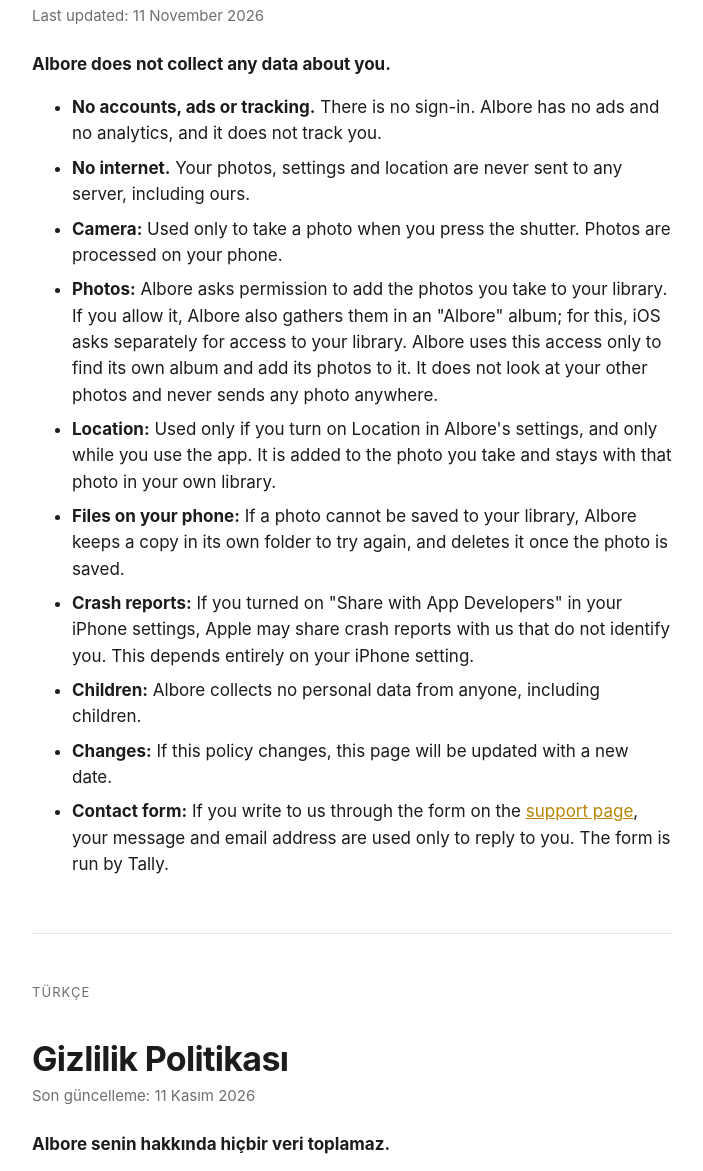
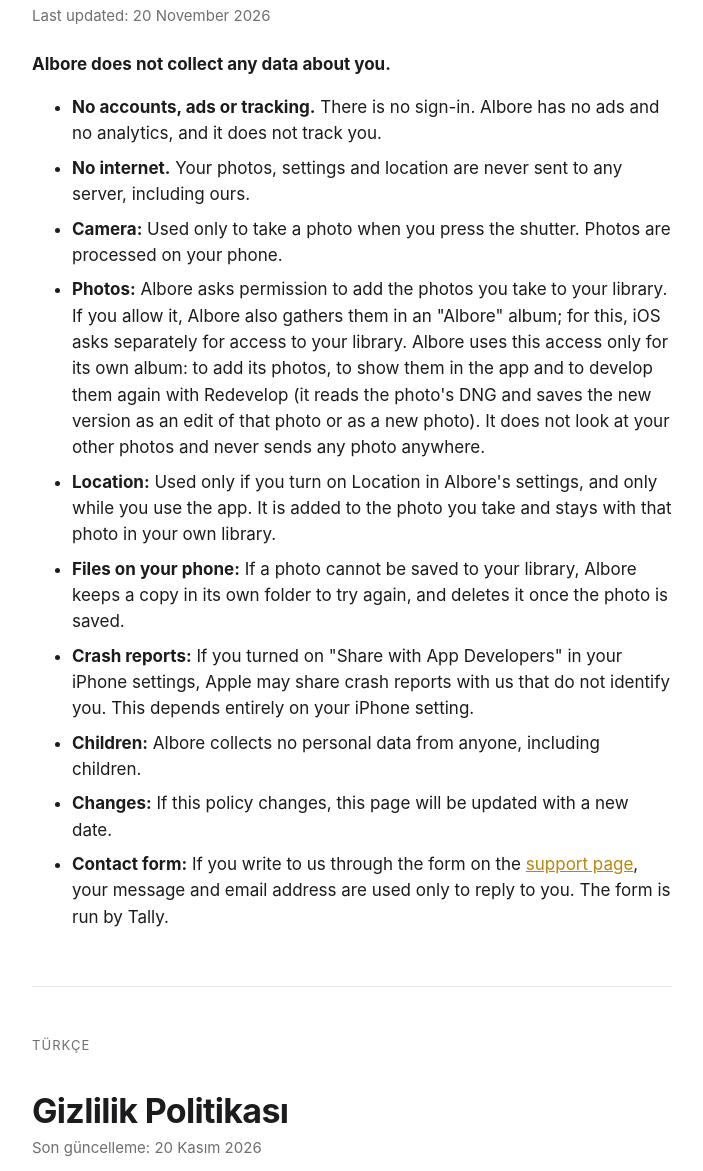
Before and after one commit to albore-app/albore-app.github.io, a plain HTML site: page privacy/index.html in a window 1280 px wide. Shown: the part 209-1380 px from the top of the page, without its empty margins (288-991 px from the left). Drawn offline with Linux system fonts and the light colour scheme.

Commit message:
Privacy: Photos access also used by Redevelop (Banyo), own album only; date 20 November 2026

```diff
--- a/privacy/index.html
+++ b/privacy/index.html
@@ -1,11 +1,11 @@
 <!doctype html><html lang="en"><head><meta charset="utf-8"><meta name="viewport" content="width=device-width,initial-scale=1"><link rel="icon" href="/icon.png?v=2"><link rel="apple-touch-icon" href="/icon.png?v=2"><title>Albore Privacy Policy</title><link rel="stylesheet" href="/style.css?v=2"></head><body><main><header><a class="brand" href="/"><img src="/icon.png?v=2" alt="" width="36" height="36">Albore</a><nav><a href="/privacy/">Privacy</a><a href="/support/">Support</a></nav></header>
-<h1>Privacy Policy</h1><p class="date">Last updated: 11 November 2026</p>
+<h1>Privacy Policy</h1><p class="date">Last updated: 20 November 2026</p>
 <p><strong>Albore does not collect any data about you.</strong></p>
 <ul>
 <li><strong>No accounts, ads or tracking.</strong> There is no sign-in. Albore has no ads and no analytics, and it does not track you.</li>
 <li><strong>No internet.</strong> Your photos, settings and location are never sent to any server, including ours.</li>
 <li><strong>Camera:</strong> Used only to take a photo when you press the shutter. Photos are processed on your phone.</li>
-<li><strong>Photos:</strong> Albore asks permission to add the photos you take to your library. If you allow it, Albore also gathers them in an "Albore" album; for this, iOS asks separately for access to your library. Albore uses this access only to find its own album and add its photos to it. It does not look at your other photos and never sends any photo anywhere.</li>
+<li><strong>Photos:</strong> Albore asks permission to add the photos you take to your library. If you allow it, Albore also gathers them in an "Albore" album; for this, iOS asks separately for access to your library. Albore uses this access only for its own album: to add its photos, to show them in the app and to develop them again with Redevelop (it reads the photo's DNG and saves the new version as an edit of that photo or as a new photo). It does not look at your other photos and never sends any photo anywhere.</li>
 <li><strong>Location:</strong> Used only if you turn on Location in Albore's settings, and only while you use the app. It is added to the photo you take and stays with that photo in your own library.</li>
 <li><strong>Files on your phone:</strong> If a photo cannot be saved to your library, Albore keeps a copy in its own folder to try again, and deletes it once the photo is saved.</li>
 <li><strong>Crash reports:</strong> If you turned on "Share with App Developers" in your iPhone settings, Apple may share crash reports with us that do not identify you. This depends entirely on your iPhone setting.</li>
@@ -14,13 +14,13 @@
 <li><strong>Contact form:</strong> If you write to us through the form on the <a href="/support/">support page</a>, your message and email address are used only to reply to you. The form is run by Tally.</li>
 </ul>
 <hr><p class="lang">Türkçe</p>
-<h1>Gizlilik Politikası</h1><p class="date">Son güncelleme: 11 Kasım 2026</p>
+<h1>Gizlilik Politikası</h1><p class="date">Son güncelleme: 20 Kasım 2026</p>
 <p><strong>Albore senin hakkında hiçbir veri toplamaz.</strong></p>
 <ul>
 <li><strong>Hesap, reklam, izleme yok.</strong> Albore'de hesap açılmaz. Reklam ve analiz aracı yoktur, seni hiçbir şekilde izlemez.</li>
 <li><strong>İnternet kullanmaz.</strong> Fotoğrafların, ayarların ve konumun hiçbir sunucuya gönderilmez; bize de gelmez.</li>
 <li><strong>Kamera:</strong> Yalnızca deklanşöre bastığında fotoğraf çekmek için kullanılır. Fotoğraflar telefonunda işlenir.</li>
-<li><strong>Fotoğraflar:</strong> Albore çektiğin fotoğrafları galerine eklemek için izin ister. İzin verirsen onları galerinde "Albore" albümünde de toplar; bunun için iOS ayrıca galeri erişimi sorar. Albore bu erişimi yalnızca kendi albümünü bulup fotoğraflarını oraya eklemek için kullanır. Galerindeki diğer fotoğraflara bakmaz ve hiçbir fotoğrafı bir yere göndermez.</li>
+<li><strong>Fotoğraflar:</strong> Albore çektiğin fotoğrafları galerine eklemek için izin ister. İzin verirsen onları galerinde "Albore" albümünde de toplar; bunun için iOS ayrıca galeri erişimi sorar. Albore bu erişimi yalnızca kendi albümü için kullanır: fotoğraflarını oraya eklemek, uygulamada göstermek ve Banyo'da yeniden basmak (fotoğrafın DNG'sini okur, yeni hâlini o fotoğrafın düzenlemesi ya da yeni bir fotoğraf olarak kaydeder). Galerindeki diğer fotoğraflara bakmaz ve hiçbir fotoğrafı bir yere göndermez.</li>
 <li><strong>Konum:</strong> Yalnızca Albore'nin ayarlarında Konum'u açarsan ve uygulamayı kullanırken alınır. Çektiğin fotoğrafa eklenir ve fotoğrafla birlikte yalnızca senin galerinde durur.</li>
 <li><strong>Telefondaki dosyalar:</strong> Albore, galeriye kaydedilemeyen bir fotoğrafın kopyasını tekrar denemek için kendi klasöründe geçici olarak saklar. Fotoğraf kaydedilince kopya silinir.</li>
 <li><strong>Çökme raporları:</strong> iPhone ayarlarında "Uygulama geliştiricileriyle paylaş" seçeneğini açtıysan Apple, kimliğini içermeyen çökme raporlarını bizimle paylaşabilir. Bu tamamen senin iPhone ayarına bağlıdır.</li>
```
